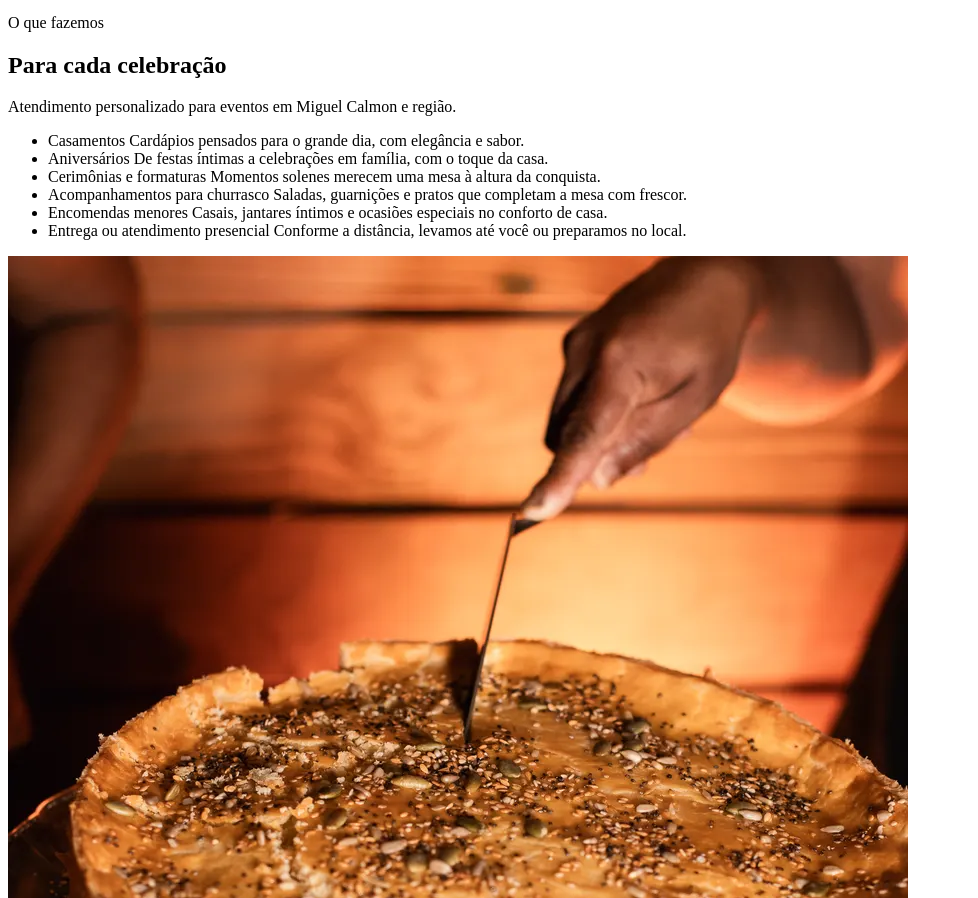
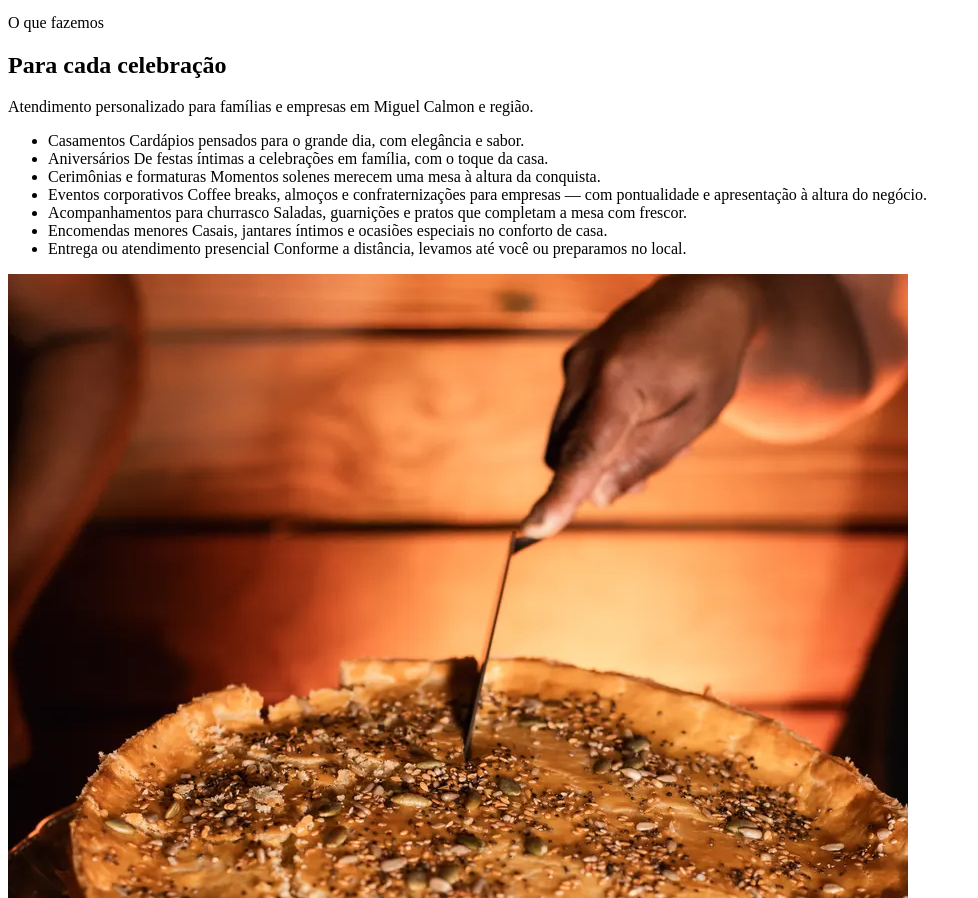
Before and after one commit to moarcy/BuffetKarlaRios, a website with bundled scripts: page index.html in a window 1280 px wide. Shown: the part 3928-4826 px from the top of the page, without its empty margins (0-978 px from the left). Built offline with nearby package versions, Linux system fonts and the light colour scheme.

Commit message:
Add corporate events to the services list.
Co-authored-by: Cursor <cursoragent@cursor.com>

```diff
--- a/index.html
+++ b/index.html
@@ -6,7 +6,7 @@
     <title>Buffet em Miguel Calmon | Karla Rios — Miguel Calmon e Região</title>
     <meta
       name="description"
-      content="Buffet Karla Rios em Miguel Calmon (BA): mais de 10 anos servindo casamentos, aniversários e eventos na cidade e região. Peça seu orçamento pelo WhatsApp."
+      content="Buffet Karla Rios em Miguel Calmon (BA): mais de 10 anos servindo casamentos, aniversários, eventos corporativos e celebrações na cidade e região. Peça seu orçamento pelo WhatsApp."
     />
     <meta
       name="keywords"
@@ -52,7 +52,7 @@
         "@context": "https://schema.org",
         "@type": "FoodEstablishment",
         "name": "Buffet Karla Rios",
-        "description": "Buffet para casamentos, aniversários, formaturas e eventos em Miguel Calmon e região — Bahia.",
+        "description": "Buffet para casamentos, aniversários, formaturas, eventos corporativos e celebrações em Miguel Calmon e região — Bahia.",
         "address": {
           "@type": "PostalAddress",
           "addressLocality": "Miguel Calmon",
@@ -171,7 +171,8 @@
             Para cada celebração
           </h2>
           <p class="section__subtitle">
-            Atendimento personalizado para eventos em Miguel Calmon e região.
+            Atendimento personalizado para famílias e empresas em Miguel Calmon
+            e região.
           </p>
         </div>
 
@@ -192,6 +193,13 @@
             <span class="service-item__name">Cerimônias e formaturas</span>
             <span class="service-item__desc"
               >Momentos solenes merecem uma mesa à altura da conquista.</span
+            >
+          </li>
+          <li class="service-item motion-reveal">
+            <span class="service-item__name">Eventos corporativos</span>
+            <span class="service-item__desc"
+              >Coffee breaks, almoços e confraternizações para empresas — com
+              pontualidade e apresentação à altura do negócio.</span
             >
           </li>
           <li class="service-item motion-reveal">
```
